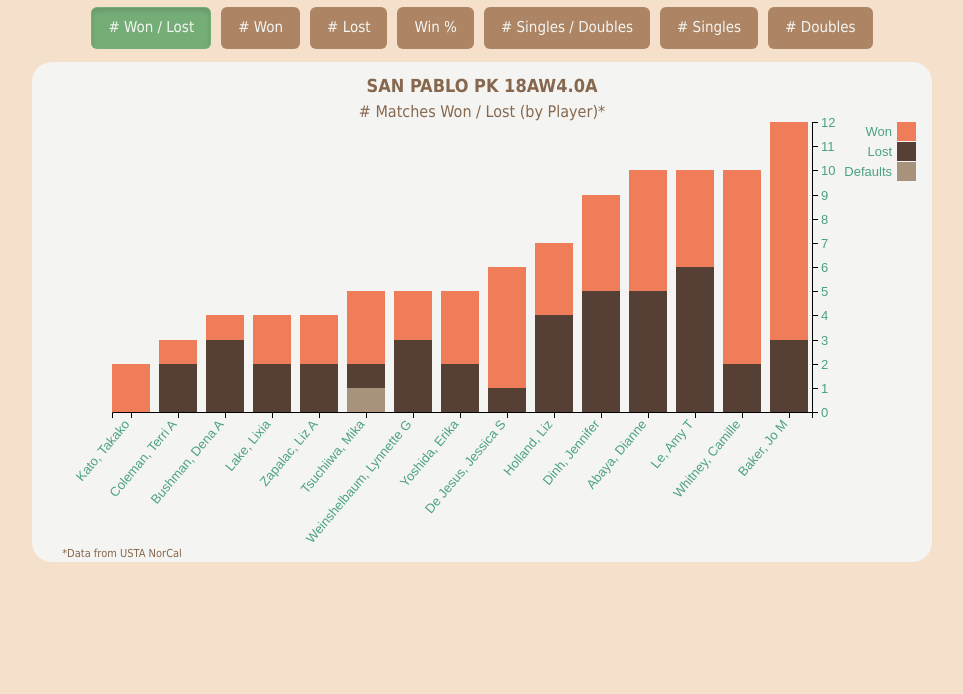
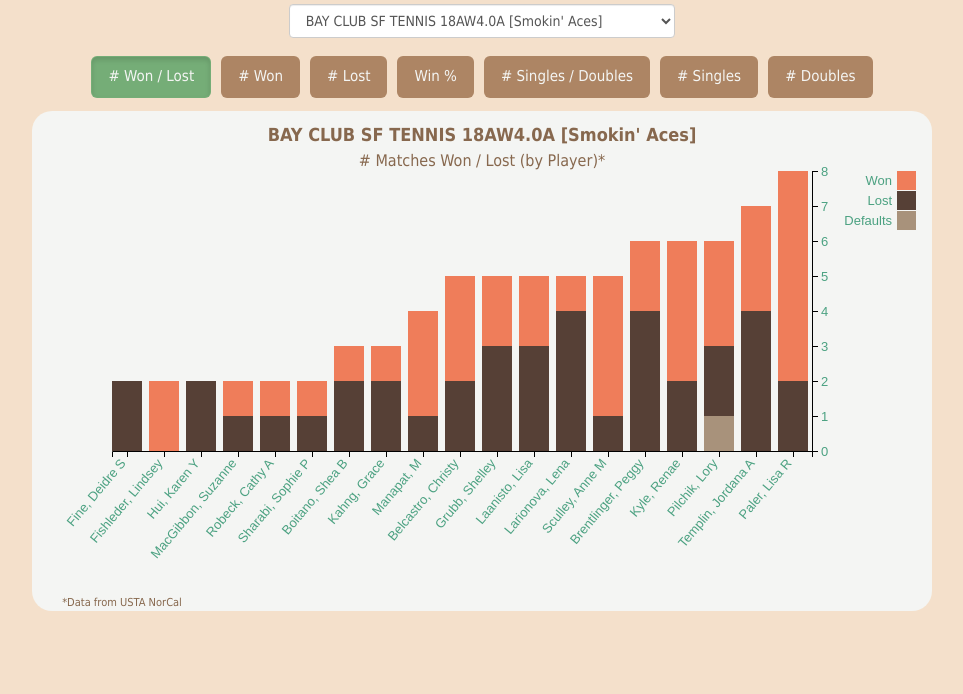
Before and after one commit to juliahazer/chart-my-team, a plain HTML site: page index.html in a window 1280 px wide. Shown: the part 106-800 px from the top of the page, without its empty margins (158-1121 px from the left). Drawn offline with nearby package versions, Linux system fonts and the light colour scheme.

Commit message:
added functionality for selecting different teams

```diff
--- a/app.js
+++ b/app.js
@@ -2,7 +2,7 @@
 var margin = {
   top: 60,
   right: 120,
-  bottom: 150,
+  bottom: 160,
   left: 80
 }
 
@@ -14,13 +14,36 @@ var teamsArr = [];
 var teamsObj = {};
 var playerArr = [];
 
+var optionHtml = '';
+var optionArr = [];
+
+var chartId;
+
+var teamName = '';
+var area = '';
+var season = '';
+
+var totalTeamWins;
+var totalTeamLoss;
+var totalTeamPlays;
+var teamWinPercent;
+var teamLossPercent;
+var tooltip;
+
+var yMax;
+var xScale;
+var yScale;
+var zScale;
+
+var keys;
+
+var g;
+
 d3.tsv('./player_data.tsv', function(file){
   teamsArr = file;
-  // console.log(teamsArr)
 
   teamsObj = teamsArr.reduce(function(acc, el){
     var currTeamId = el["Team ID"];
-    // console.log(currTeamId)
     if (acc[currTeamId] === undefined){
       acc[currTeamId] = [el];
     } else {
@@ -29,24 +52,51 @@ d3.tsv('./player_data.tsv', function(file){
     return acc
   }, {});
 
-  // console.log(teamsObj)
+  for (var prop in teamsObj) {
+    var currTeamName = teamsObj[prop][0]["Team Name"];
+    optionArr.push([currTeamName, prop]);
+  }
 
-  playerArr = teamsObj['69026'];
-  // console.log(playerArr)
+  //sort teams alphabetically
+  optionArr.sort(function(a,b){
+    return (a[0] < b[0]) ? -1 : 1;
+  });
 
-  var teamName = playerArr[0]["Team Name"];
-  var area = playerArr[0]["Area"];
-  var season = playerArr[0]["Season"]
+  for (var i = 0; i < optionArr.length; i++){
+    //for each unique team, add id & team name
+    //into option tags for select
+    optionHtml += `
+      <option value='${optionArr[i][1]}'>
+      ${optionArr[i][0]}</option>
+    `;
+  }
 
-  var totalTeamWins = playerArr.reduce(function(acc, el){
+  d3.select('#selectTeams')
+      .html(optionHtml)
+
+  d3.select('#selectTeams')
+      .classed('hidden', false)
+
+  newTeamId(optionArr[0][1])
+
+  function newTeamId(chartId){
+    //SET TO THE FIRST TEAMS OBJ
+    //NEED TO UPDATE THIS ID IF CHANGE
+    playerArr = teamsObj[chartId];
+
+    teamName = playerArr[0]["Team Name"];
+    area = playerArr[0]["Area"];
+    season = playerArr[0]["Season"]
+
+    totalTeamWins = playerArr.reduce(function(acc, el){
           return acc + Number(el.Won);
         }, 0);
-  var totalTeamLoss = playerArr.reduce(function(acc, el){
+    totalTeamLoss = playerArr.reduce(function(acc, el){
           return acc + Number(el.Lost);
         }, 0);
-  var totalTeamPlays = totalTeamWins + totalTeamLoss;
-  var teamWinPercent = Math.round(totalTeamWins / totalTeamPlays * 100);
-  var teamLossPercent = Math.round(totalTeamLoss / totalTeamPlays * 100);
+    totalTeamPlays = totalTeamWins + totalTeamLoss;
+    teamWinPercent = Math.round(totalTeamWins / totalTeamPlays * 100);
+    teamLossPercent = Math.round(totalTeamLoss / totalTeamPlays * 100);
 
     //this converts some of the "-" fields to "0"
     playerArr.map(function(el){
@@ -67,36 +117,36 @@ d3.tsv('./player_data.tsv', function(file){
 
     // console.log(playerArr)
 
-  var tooltip = d3.select("body")
+    tooltip = d3.select("body")
                     .append("div")
                     .classed('tooltip', true)
                     .style("opacity",0);
 
-  var yMax;
-  var xScale;
-  var yScale;
-  var zScale;
-
     //array of all the keys in the player array (e.g., Player, City, etc)
-  var keys = teamsArr.columns.slice(1);
+    keys = teamsArr.columns.slice(1);
 
     d3.select('.svgChart')
         .attr('width', width + margin.left + margin.right)
         .attr('height', height + margin.top + margin.bottom)
         .classed('svgClass', true)
 
-  var g = d3.select('.svgChart')
+    g = d3.select('.svgChart')
       .append('g')
         .attr('transform', 'translate(' + margin.left + "," + margin.top + ")");
 
-  //ON FIRST LOAD DRAW CHART
-  drawChart('Matches');
-
-  //DRAW TEAM NAME
-  drawTeamName();
-  drawChartFooter();
+    //ON FIRST LOAD CALL REMOVE CHART
+    //TO first remove any previous chart & draw new one
+    removeChart('Matches');
+  }
 
   /******************EVENT LISTENERS*********************/
+  //when change select dropdown option
+  //initiate a new team to draw the chart
+  d3.select('#selectTeams').on('change', function(){
+    var optionVal = d3.select('#selectTeams').property('value');
+    newTeamId(optionVal);
+  })
+
   //draw different charts based on which button is clicked
   d3.selectAll('.btnCustom').on('click', function(){
     d3.selectAll('.btnCustom')
@@ -110,6 +160,7 @@ d3.tsv('./player_data.tsv', function(file){
 
   /******************FUNCTIONS*********************/
   function drawChart(type){
+
     var colorArr = [];
     var keysArr = [];
     var chartTitle = "# ";
@@ -150,6 +201,9 @@ d3.tsv('./player_data.tsv', function(file){
     chartTitle += "*"
 
     drawTitle(chartTitle);
+        //DRAW TEAM NAME
+    drawTeamName();
+    drawChartFooter();
 
     //sort by y-axis value (and if same values, then sort by last name alphabetically)
     if (type === 'SinglesDoubles'){
@@ -275,6 +329,10 @@ d3.tsv('./player_data.tsv', function(file){
   }
 
   function drawTeamName(){
+    //first remove old team name
+    d3.select('.teamName')
+      .remove();
+    //then draw the new team name
     d3.select('.svgChart')
       .append('text')
         .attr('class', 'teamName')
@@ -285,6 +343,10 @@ d3.tsv('./player_data.tsv', function(file){
   }
 
   function drawChartFooter(){
+    //first remove old footer
+    d3.select('.chartFooter')
+      .remove();
+    //then draw the new one
     d3.select('.svgChart')
       .append('text')
         .attr('class', 'chartFooter')
--- a/index.html
+++ b/index.html
@@ -22,6 +22,16 @@
       <h1>
         Chart My Team
       </h1>
+    </div>
+  </div>
+
+  <div class='container-fluid'>
+    <div class="form-group col-lg-4 col-lg-offset-4
+        col-md-6 col-md-offset-3
+        col-sm-10 col-sm-offset-1">
+      <label class="hidden" id="selectTeamsLabel" for="selectTeams">Select a Team:</label>
+      <select class="form-control hidden" id="selectTeams">
+      </select>
     </div>
   </div>
 
--- a/style.css
+++ b/style.css
@@ -59,9 +59,11 @@ h1 {
   background: #75AD77;
 }
 
-select {
-  display: block;
-  margin: 0 auto;
+/*#selectTeams,
+#selectTeamsLabel */
+
+.hidden {
+  display: none;
 }
 
 .teamName,
```
Lines whose indentation alone changed are shown as unchanged.
